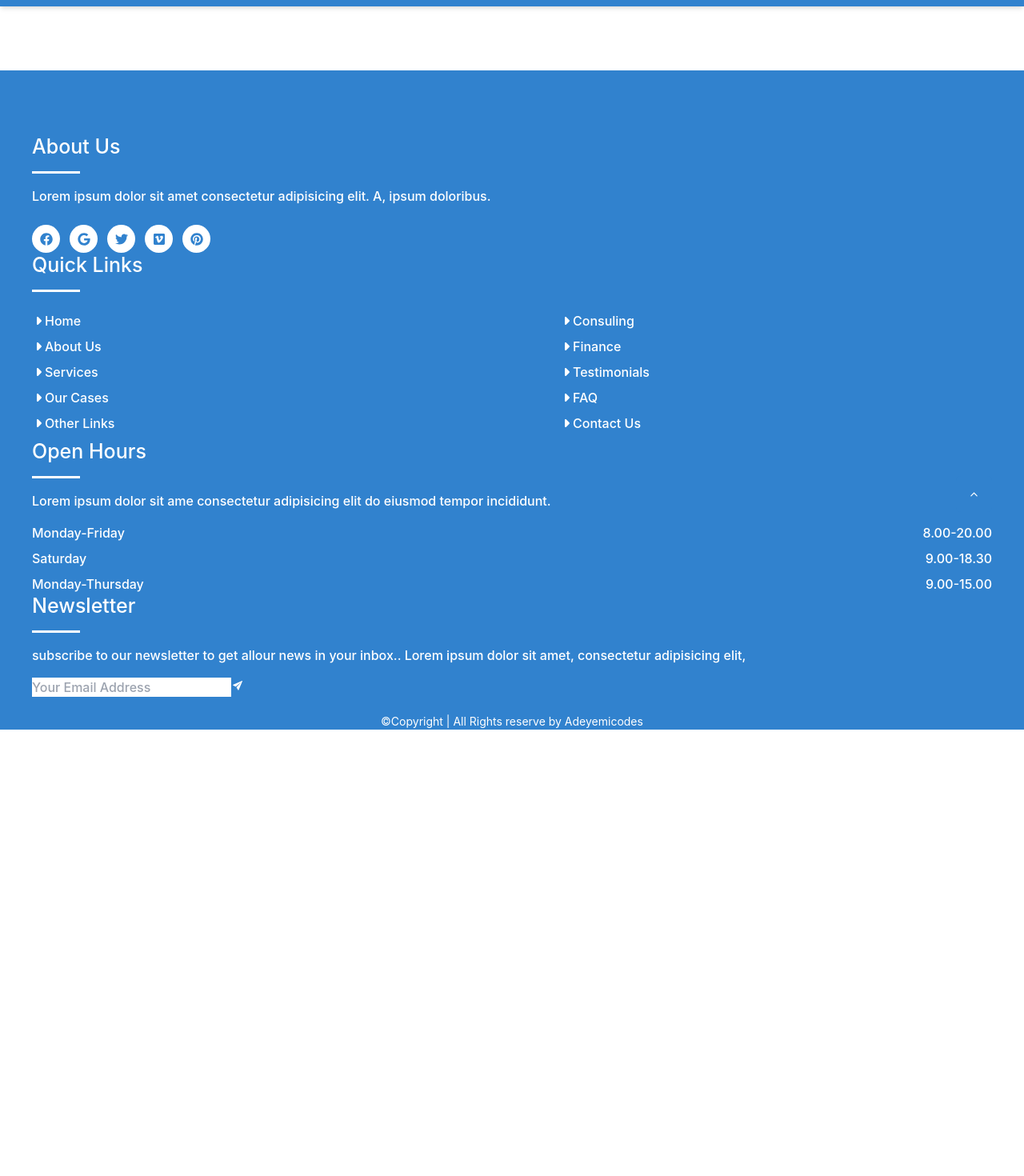
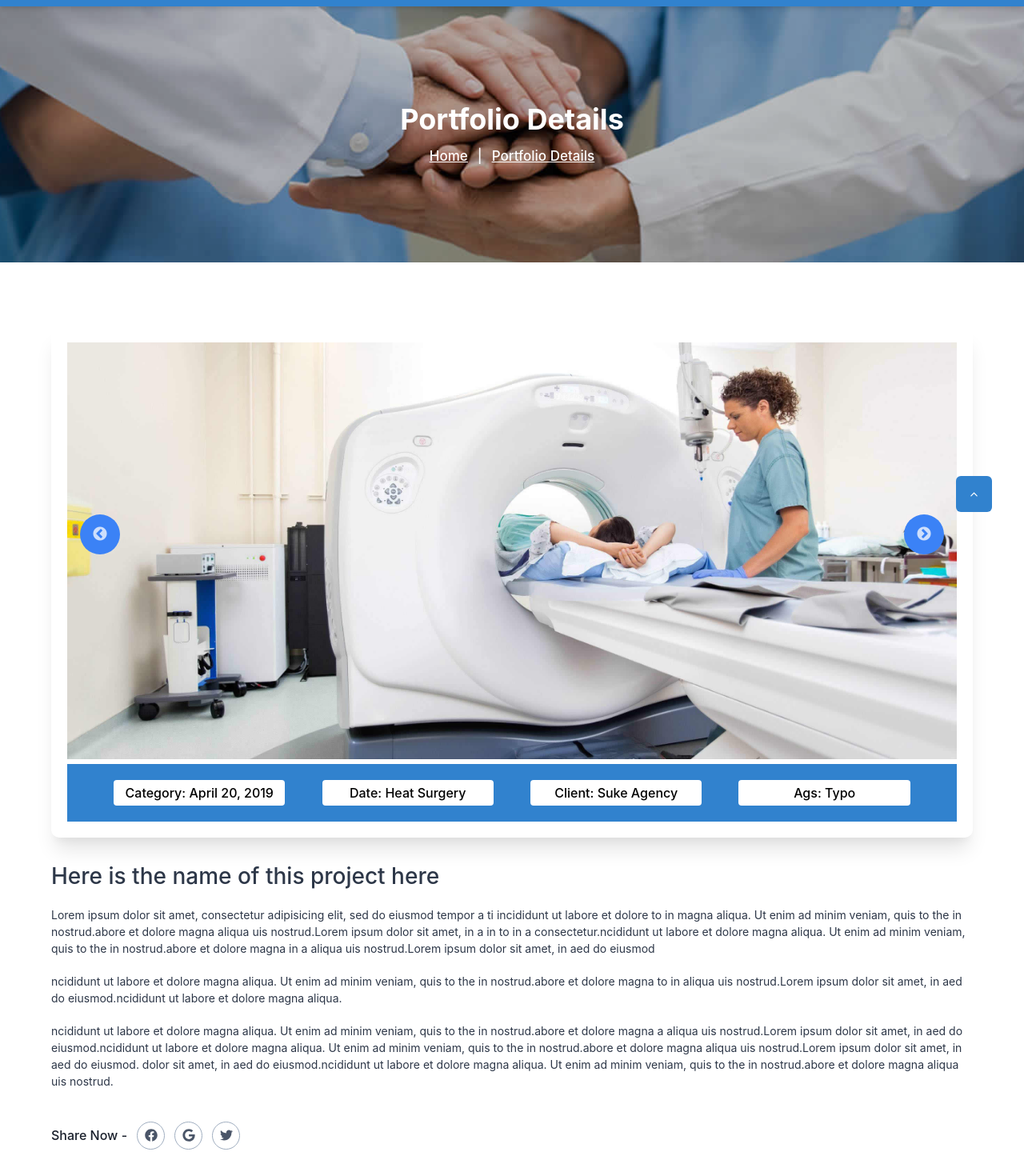
Before and after one commit to Abdulquadri-Mahmud/Mediplus, a React (Vite) app: page /details in a window 1280 px wide. Shown: the part 120-1590 px from the top of the page at 80% size. Before the commit the page ends 1032 px from the top, so only its background shows below. Built offline with nearby package versions, Linux system fonts and the light colour scheme.

Commit message:
View Details Page UI Created

```diff
--- /dev/null
+++ b/src/Components/Details.jsx
@@ -0,0 +1,101 @@
+import { Box, Flex, Heading, Image, Text } from '@chakra-ui/react'
+import React from 'react'
+
+import Slider from "react-slick";
+
+import "slick-carousel/slick/slick.css";
+import "slick-carousel/slick/slick-theme.css";
+import { Link } from 'react-router-dom';
+import { FaFacebook, FaGoogle, FaTwitter } from 'react-icons/fa';
+
+function SampleNextArrow(props) {
+    const { className, style, onClick } = props;
+    return (
+      <div className={className}
+        style={{ ...style, display: "block", background: "rgb(59, 130, 246)",
+            height: '50px', width:'50px', top: '30vh', borderRadius: '50%',
+            padding: '15px', right: '2vh'}}
+        onClick={onClick}
+      />
+    );
+}
+
+function SamplePrevArrow(props) {
+    const { className, style, onClick } = props;
+    return (
+        <div className={className}
+        style={{ ...style, display: "block", background: "rgb(59, 130, 246)",
+            height: '50px', width:'50px', top: '30vh', borderRadius: '50%',padding: '15px',
+         left: '2vh', zIndex: '1'}}
+        onClick={onClick}/>
+    );
+}
+
+export default function Details() {
+    var settings = {
+        infinite: true,
+        speed: 500,
+        slidesToShow: 1,
+        slidesToScroll: 1,
+        nextArrow: <SampleNextArrow />,
+        prevArrow: <SamplePrevArrow />
+    };
+
+  return (
+    <Box maxW={{md: '90%', base: '100%'}} mx={'auto'} px={{md: 0, base: 3}} my={'10vh'}>
+         <Box position={'relative'} shadow={'xl'} p={5} rounded={10}>
+            <Slider {...settings}>
+                <Box>
+                    <Image src='/img/call-bg.jpg' maxW={'100%'}/>
+                </Box>
+                <Box>
+                    <Image src='/img/call-bg.jpg' maxW={'100%'}/>
+                </Box>
+            </Slider>
+            <Flex justifyContent={'space-evenly'} alignItems={'center'} gap={2} flexWrap={'wrap'} p={5}
+            bg={'blue.500'} color={'black'} width={'100%'} >
+                <Box width={{md: '20%', base: '100%'}} bg={'white'} p={1} px={3} rounded={4} textAlign={{md: 'center', base:'start'}}>
+                    <Text fontWeight={500}>Category: April 20, 2019</Text>
+                </Box>
+                <Box width={{md: '20%', base: '100%'}} bg={'white'} p={1} px={3} rounded={4} textAlign={{md: 'center', base:'start'}}>
+                    <Text fontWeight={500}>Date: Heat Surgery</Text>
+                </Box>
+                <Box width={{md: '20%', base: '100%'}} bg={'white'} p={1} px={3} rounded={4} textAlign={{md: 'center', base:'start'}}>
+                    <Text fontWeight={500}>Client: Suke Agency</Text>
+                </Box>
+                <Box width={{md: '20%', base: '100%'}} bg={'white'} p={1} px={3} rounded={4} textAlign={{md: 'center', base:'start'}}>
+                    <Text fontWeight={500}>Ags: Typo</Text>
+                </Box>
+            </Flex>
+        </Box>
+        <Box color={'gray.700'} fontSize={14} mt={8}>
+            <Heading fontWeight={500} fontSize={28}>Here is the name of this project here</Heading>
+            <Text mt={5}>
+                Lorem ipsum dolor sit amet, consectetur adipisicing elit, sed do eiusmod tempor a ti incididunt ut labore et dolore to in magna aliqua. Ut enim ad minim veniam, quis to the in nostrud.abore et dolore magna aliqua uis nostrud.Lorem ipsum dolor sit amet, in a in to in a consectetur.ncididunt ut labore et dolore magna aliqua. Ut enim ad minim veniam, quis to the in nostrud.abore et dolore magna in a aliqua uis nostrud.Lorem ipsum dolor sit amet, in aed do eiusmod
+            </Text>
+            <Text my={5}>
+                ncididunt ut labore et dolore magna aliqua. Ut enim ad minim veniam, quis to the in nostrud.abore et dolore magna to in aliqua uis nostrud.Lorem ipsum dolor sit amet, in aed do eiusmod.ncididunt ut labore et dolore magna aliqua.
+            </Text>
+            <Text>
+                ncididunt ut labore et dolore magna aliqua. Ut enim ad minim veniam, quis to the in nostrud.abore et dolore magna a aliqua uis nostrud.Lorem ipsum dolor sit amet, in aed do eiusmod.ncididunt ut labore et dolore magna aliqua. Ut enim ad minim veniam, quis to the in nostrud.abore et dolore magna aliqua uis nostrud.Lorem ipsum dolor sit amet, in aed do eiusmod. dolor sit amet, in aed do eiusmod.ncididunt ut labore et dolore magna aliqua. Ut enim ad minim veniam, quis to the in nostrud.abore et dolore magna aliqua uis nostrud.
+            </Text>
+        </Box>
+        <Flex alignItems={'center'} fontWeight={500} gap={3} mt={10}>
+            <Box>
+                <Link to={'/'}>Share Now - </Link>
+            </Box>
+            <Flex flexWrap={'wrap'} gap={3}>
+                <Flex justifyContent={'center'} alignItems={'center'} boxSize={35} borderWidth={1} borderColor={'gray.400'} _hover={{bd: 'blue.500'}} rounded={'full'} color={'gray.600'}>
+                    <FaFacebook/>
+                </Flex>
+                <Flex justifyContent={'center'} alignItems={'center'} boxSize={35} borderWidth={1} borderColor={'gray.400'} _hover={{bd: 'blue.500'}} rounded={'full'} color={'gray.600'}>
+                    <FaGoogle/>
+                </Flex>
+                <Flex justifyContent={'center'} alignItems={'center'} boxSize={35} borderWidth={1} borderColor={'gray.400'} _hover={{bd: 'blue.500'}} rounded={'full'} color={'gray.600'}>
+                    <FaTwitter/>
+                </Flex>
+            </Flex>
+        </Flex>
+    </Box>
+  )
+}
--- a/src/Components/Maintain.jsx
+++ b/src/Components/Maintain.jsx
@@ -64,7 +64,7 @@ export default function Maintain() {
                     </Box>
                     <Box position={'absolute'} top={'50%'} left={'50%'} display={'none'} className='view-details translate-x-[-50%] translate-y-[-50%]'>
                         <Button py={'22px'} bg={'white'} color={'black'} _hover={{bg: 'blue.500', color:'white'}}>
-                            <Link to={'/view-details'}>View Details</Link>
+                            <Link to={'/details'}>View Details</Link>
                         </Button>
                     </Box>
                 </Box>
@@ -74,7 +74,7 @@ export default function Maintain() {
                     </Box>
                     <Box position={'absolute'} top={'50%'} left={'50%'} display={'none'} className='view-details translate-x-[-50%] translate-y-[-50%]'>
                         <Button py={'22px'} bg={'white'} color={'black'} _hover={{bg: 'blue.500', color:'white'}}>
-                            <Link to={'/view-details'}>View Details</Link>
+                            <Link to={'/details'}>View Details</Link>
                         </Button>
                     </Box>
                 </Box>
@@ -84,7 +84,7 @@ export default function Maintain() {
                     </Box>
                     <Box position={'absolute'} top={'50%'} left={'50%'} display={'none'} className='view-details translate-x-[-50%] translate-y-[-50%]'>
                         <Button py={'22px'} bg={'white'} color={'black'} _hover={{bg: 'blue.500', color:'white'}}>
-                            <Link to={'/view-details'}>View Details</Link>
+                            <Link to={'/details'}>View Details</Link>
                         </Button>
                     </Box>
                 </Box>
@@ -94,7 +94,7 @@ export default function Maintain() {
                     </Box>
                     <Box position={'absolute'} top={'50%'} left={'50%'} display={'none'} className='view-details translate-x-[-50%] translate-y-[-50%]'>
                         <Button py={'22px'} bg={'white'} color={'black'} _hover={{bg: 'blue.500', color:'white'}}>
-                            <Link to={'/view-details'}>View Details</Link>
+                            <Link to={'/details'}>View Details</Link>
                         </Button>
                     </Box>
                 </Box>
--- /dev/null
+++ b/src/Pages/DetailsPage.jsx
@@ -0,0 +1,21 @@
+import React from 'react'
+import { Box, Flex, Heading, Text } from '@chakra-ui/react';
+import { Link } from 'react-router-dom';
+import Details from '../Components/Details';
+
+export default function DetailsPage() {
+  return (
+    <Box>
+         <Flex justifyContent={'center'} alignItems={'center'} height={'40vh'} px={3} py={14}  bgImage={'/img/bread-bg.jpg'} bgBlendMode={'multiply'} bgPos={'center'} bgSize={'cover'} className='blendmode2'>
+            <Flex justifyContent={'center'} flexWrap={'wrap'} color={'white'} fontWeight={500} fontSize={17} gap={3}>
+                <Box width={'100%'}>
+                    <Heading textAlign={'center'}>Portfolio Details</Heading>
+                </Box>
+                <Text textDecor={'underline'}><Link to={'/'}>Home</Link></Text> |
+                <Text textDecor={'underline'}><Link to={'/contact'}>Portfolio Details</Link></Text>
+            </Flex>
+        </Flex>
+        <Details/>
+    </Box>
+  )
+}
--- a/src/routes/PagesRoutes.jsx
+++ b/src/routes/PagesRoutes.jsx
@@ -7,6 +7,7 @@ import Footer from '../Components/Footer';
 import ContactPage from '../Pages/ContactPage';
 import BlogPage from '../Pages/BlogPage';
 import SwipeUp from '../Components/SwipeUp';
+import DetailsPage from '../Pages/DetailsPage';
 
 export default function PagesRoutes() {
   return (
@@ -17,6 +18,7 @@ export default function PagesRoutes() {
             <Route path='/' element={<HomePage/>}/>
             <Route path='/blog' element={<BlogPage/>}/>
             <Route path='/contact' element={<ContactPage/>}/>
+            <Route path='/details' element={<DetailsPage/>}/>
         </Routes>
         <Footer/>
     </Router>
```
